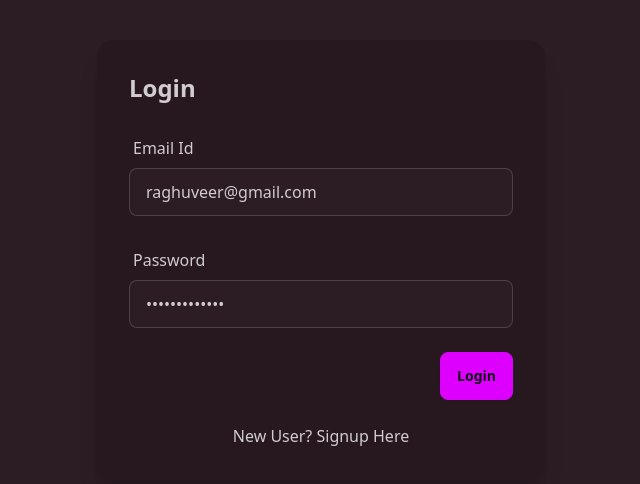
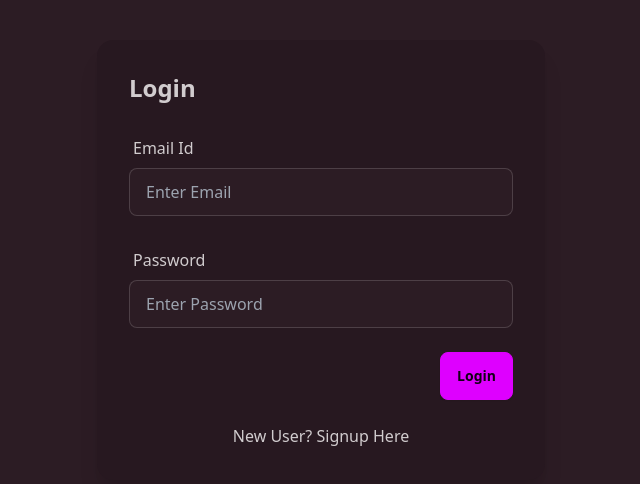
Before and after one commit to Raghuveer842958/DevTinder_Web, a React (Create React App) app: page /login in a window 1280 px wide. Shown: the top 484 px of the page, without its empty margins (319-959 px from the left). Built offline with nearby package versions, Linux system fonts and the light colour scheme; the HTML template or start-up script is replaced by a standard one.

Commit message:
Edting Login Component

```diff
--- a/src/component/Login.jsx
+++ b/src/component/Login.jsx
@@ -8,8 +8,8 @@ import { useNavigate } from "react-router-dom";
 const Login = () => {
   const [firstName, setFirstName] = useState("");
   const [lastName, setLastName] = useState("");
-  const [email, setEmail] = useState("raghuveer@gmail.com");
-  const [password, setPassword] = useState("Raghuveer@001");
+  const [email, setEmail] = useState("");
+  const [password, setPassword] = useState("");
   const [error, setError] = useState("");
   const [isLogin, setIsLogin] = useState(true);
   const dispatch = useDispatch();
```
